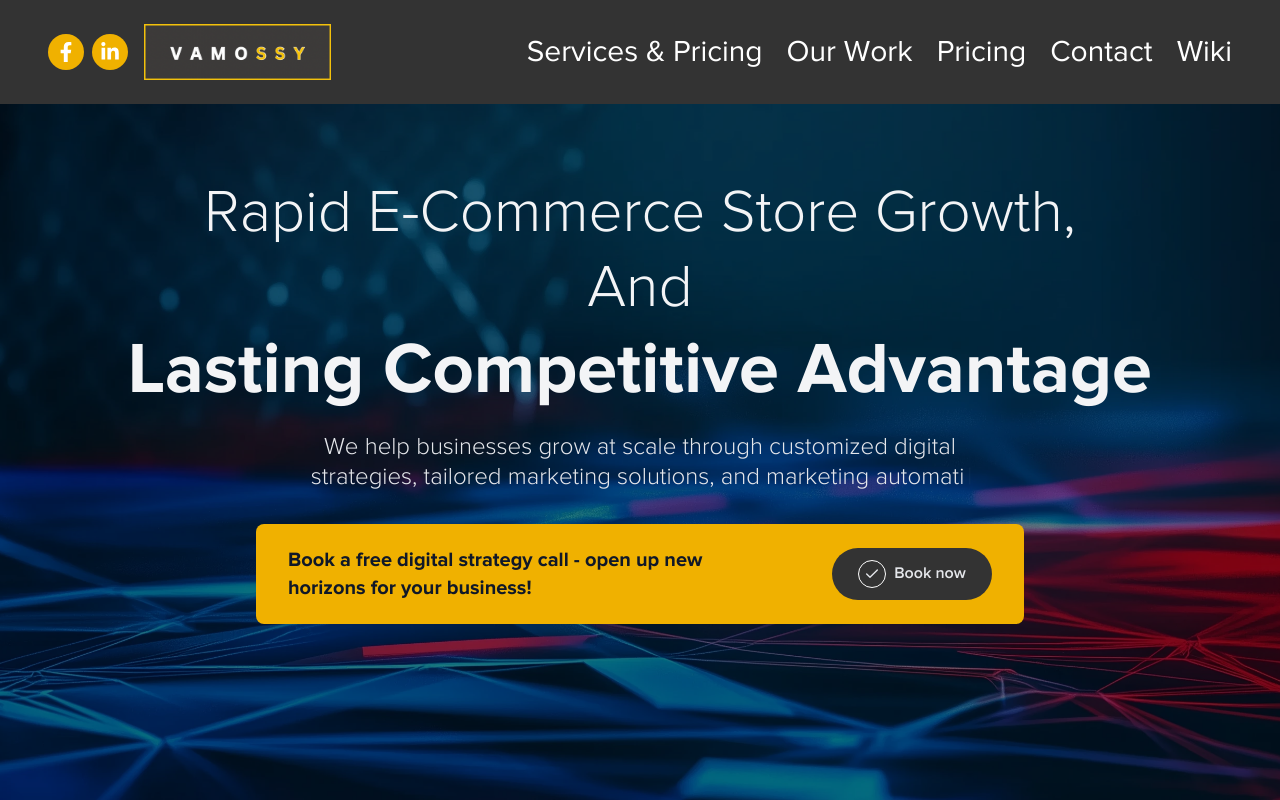
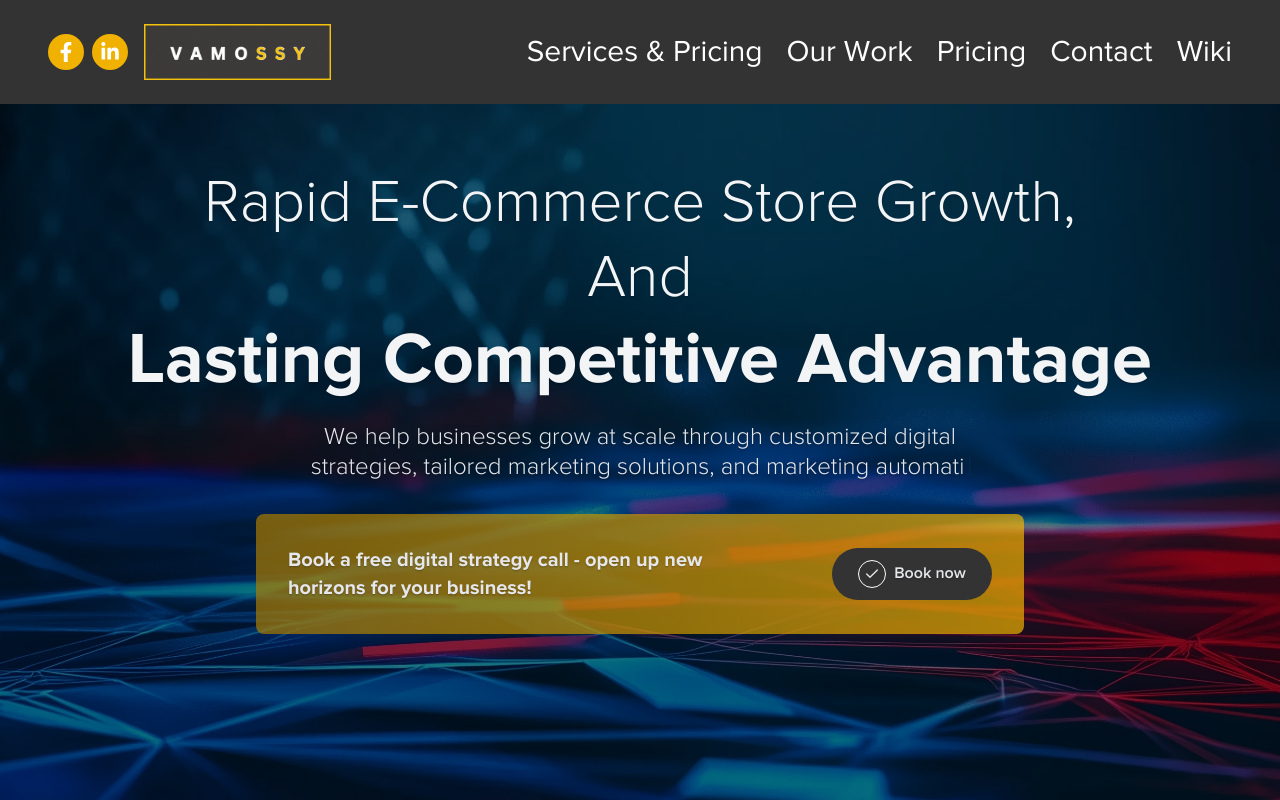
Before and after one commit to judeandy1999/vamossy.com, a Next.js app: page / in a window 1280 px wide. Shown: the top 800 px of the page. Built offline with nearby package versions, Linux system fonts and the light colour scheme; no server answers.

Commit message:
fix: enhance hero section styling with text shadows and gradient background

```diff
--- a/components/homepage/hero.jsx
+++ b/components/homepage/hero.jsx
@@ -44,18 +44,18 @@ export default function Hero() {
   return (
     <section className="relative text-gray-100 h-[100vh] w-full overflow-hidden">
       <motion.div
-        className="relative z-10 h-full flex flex-col items-center justify-center text-center px-6 text-gray-100"
+        className="text-shadow-sm relative z-10 h-full flex flex-col items-center justify-center text-center px-6 text-gray-100"
         initial="hidden"
         animate="visible"
       >
         <motion.h1
-          className="text-xl md:text-5xl lg:text-6xl font-light md:max-w-[80%] leading-tight"
+          className="text-shadow-sm text-xl md:text-5xl lg:text-6xl font-light md:max-w-[80%] leading-tight"
           variants={h1Variants}
         >
           Rapid E-Commerce Store Growth, And
         </motion.h1>
         <motion.h1
-          className="text-2xl md:text-5xl lg:text-7xl font-bold max-w-full leading-tight"
+          className="text-shadow-sm text-2xl md:text-5xl lg:text-7xl font-bold max-w-full leading-tight"
           variants={h1Variants}
         >
           Lasting Competitive Advantage
@@ -77,9 +77,9 @@ export default function Hero() {
         </motion.h4>
         <motion.div
           variants={buttonVariants}
-          className="flex items-center flex-col md:flex-row max-w-[80%] md:w-3xl md:h-[100px] rounded-lg p-2 md:p-8 mt-4 md:mt-8 flex justify-between bg-yellow-500"
+          className="flex items-center flex-col md:flex-row max-w-[80%] md:w-3xl md:h-[120px] rounded-lg p-2 md:p-8 mt-4 md:mt-8 flex justify-between bg-gradient-to-r from-[#a87b00]/70 to-yellow-500/70"
         >
-          <p className="text-center mb-2 md:mb-0 md:text-start text-md md:text-xl text-gray-900 font-bold flex items-center max-w-md">Book a free digital strategy call - open up new horizons for your business!</p>
+          <p className="text-center mb-2 md:mb-0 md:text-start text-md md:text-xl text-gray-200 font-bold flex items-center max-w-md text-shadow-sm">Book a free digital strategy call - open up new horizons for your business!</p>
           <div className="flex items-center space-x-2">
             <a
               href='/'
```
